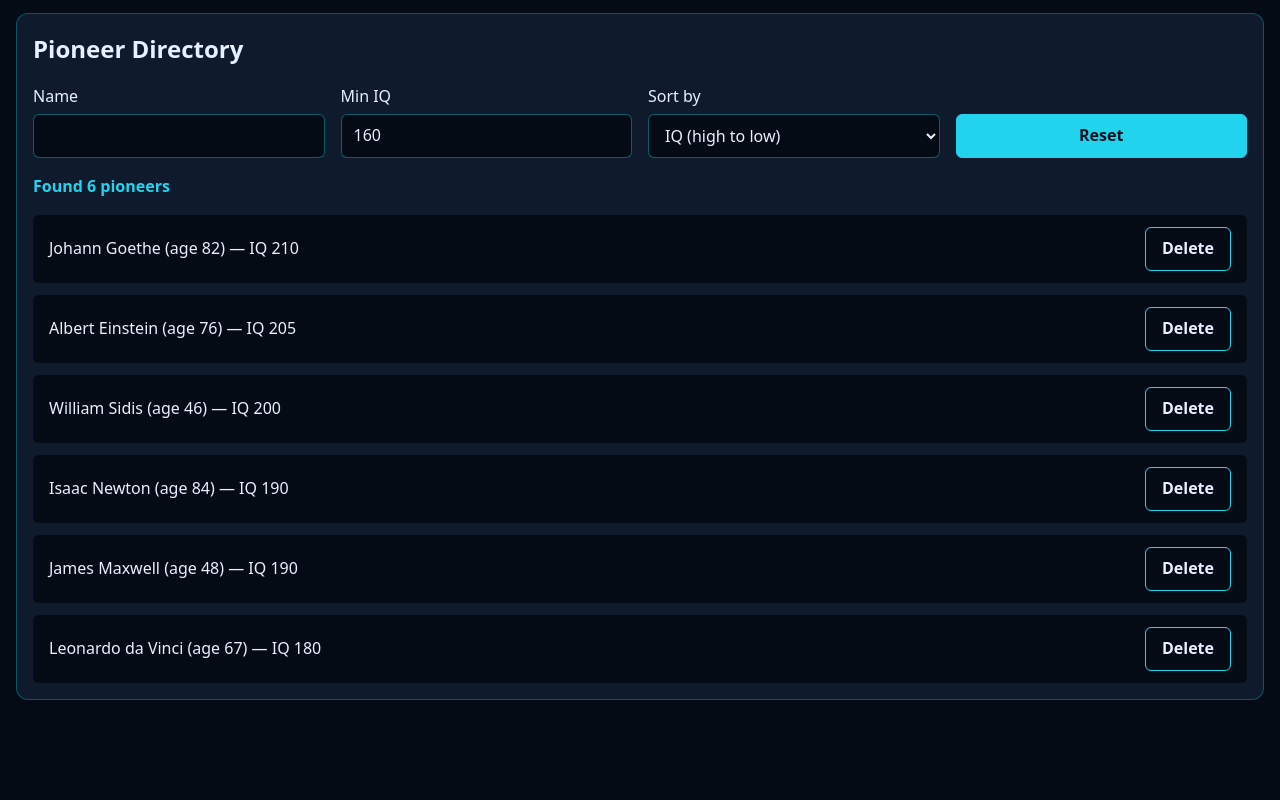
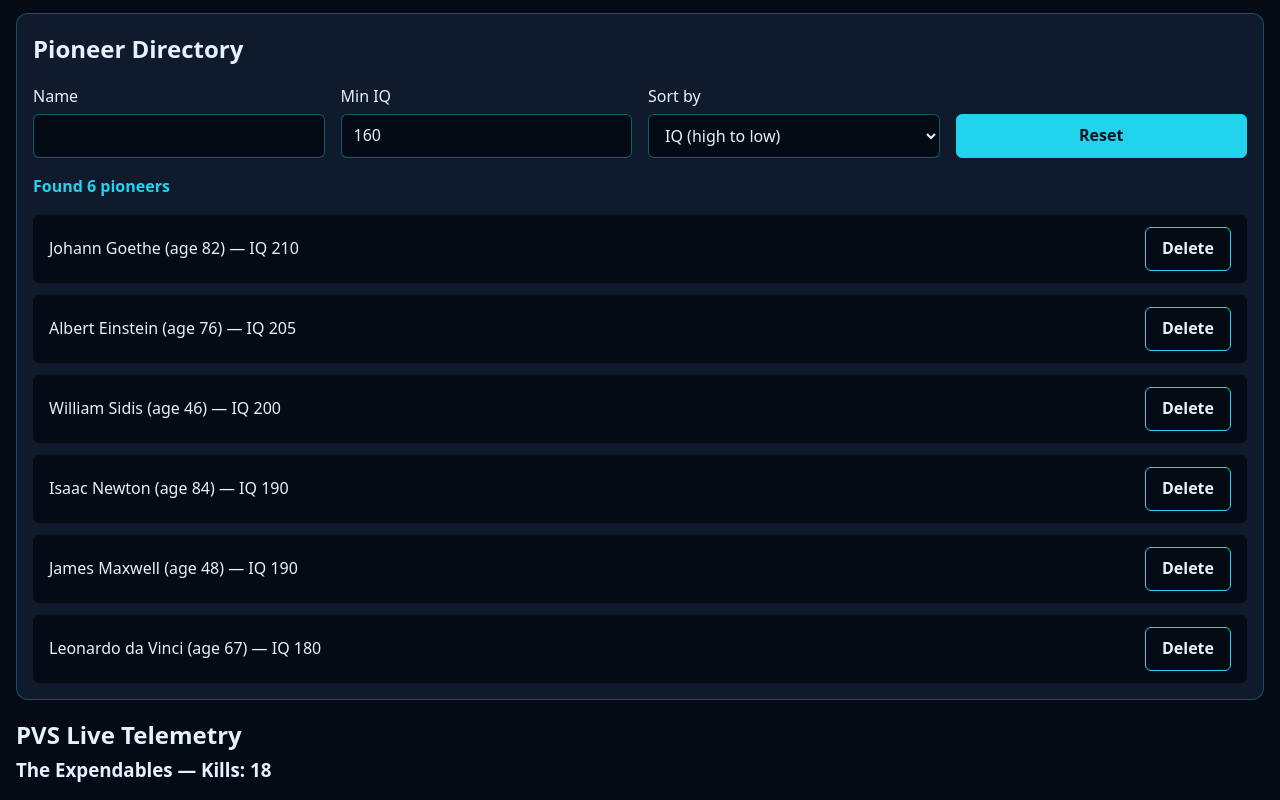
Before and after one commit to nguyenntkpvnm21/24521198_NguyenThaiKhanhNguyen_LAB3, a React (Vite) app: page / in a window 1280 px wide. Shown: the part 473-1273 px from the top of the page. Before the commit the page ends 1189 px from the top, so only its background shows below. Built offline with nearby package versions, Linux system fonts and the light colour scheme.

Commit message:
feat(ex3): implement PUBG VN 4-state telemetry & AbortController

```diff
--- a/src/App.jsx
+++ b/src/App.jsx
@@ -1,5 +1,6 @@
    import { DeveloperCard } from './components/DeveloperCard.jsx';
    import { ScientistDirectory } from './components/ScientistDirectory.jsx';
+   import { PubgMatchTelemetry } from './components/PubgMatchTelemetry.jsx';
 
    export function App() {
      return (
@@ -7,6 +8,7 @@
          <h1>Developer Profile</h1>
          <DeveloperCard />
          <ScientistDirectory />
+         <PubgMatchTelemetry />
        </main>
      );
    }
--- a/src/components/PubgMatchTelemetry.jsx
+++ b/src/components/PubgMatchTelemetry.jsx
@@ -4,6 +4,12 @@ import styles from './PubgMatchTelemetry.module.css';
 
 /** @typedef {'IDLE' | 'LOADING' | 'SUCCESS' | 'ERROR'} ViewStatus */
 
+/**
+ * Live telemetry radar for one PVS squad. The view status is derived during
+ * render from the last settled result; the effect only talks to the network
+ * and aborts the in-flight request on cleanup.
+ * @param {{ squadId?: string }} props
+ */
 export function PubgMatchTelemetry({ squadId = 'te' }) {
   const [result, setResult] = useState({ key: '', data: null, error: null });
 
```
